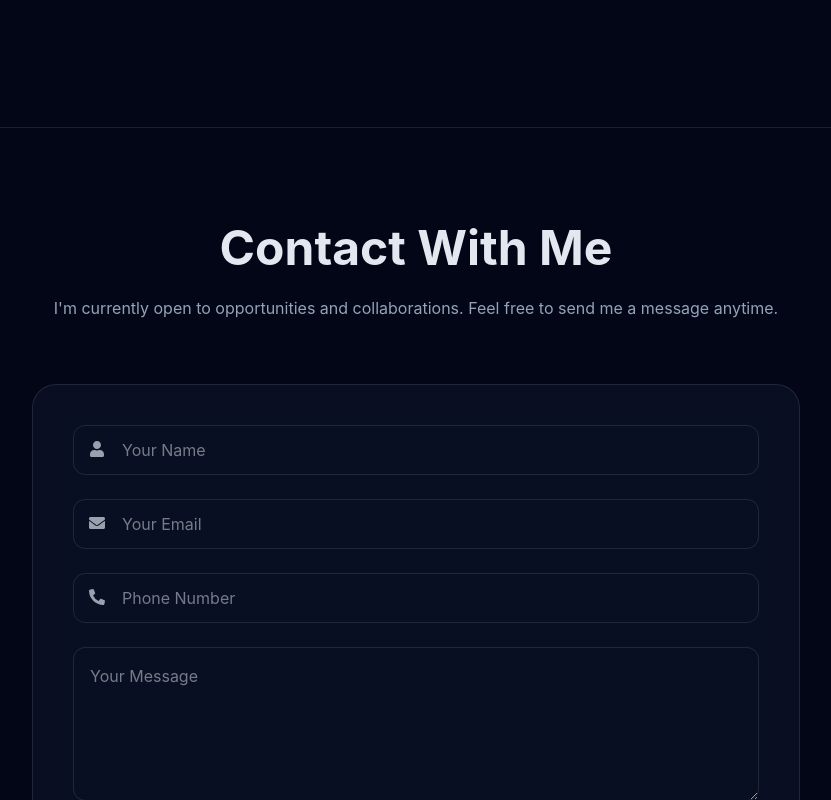
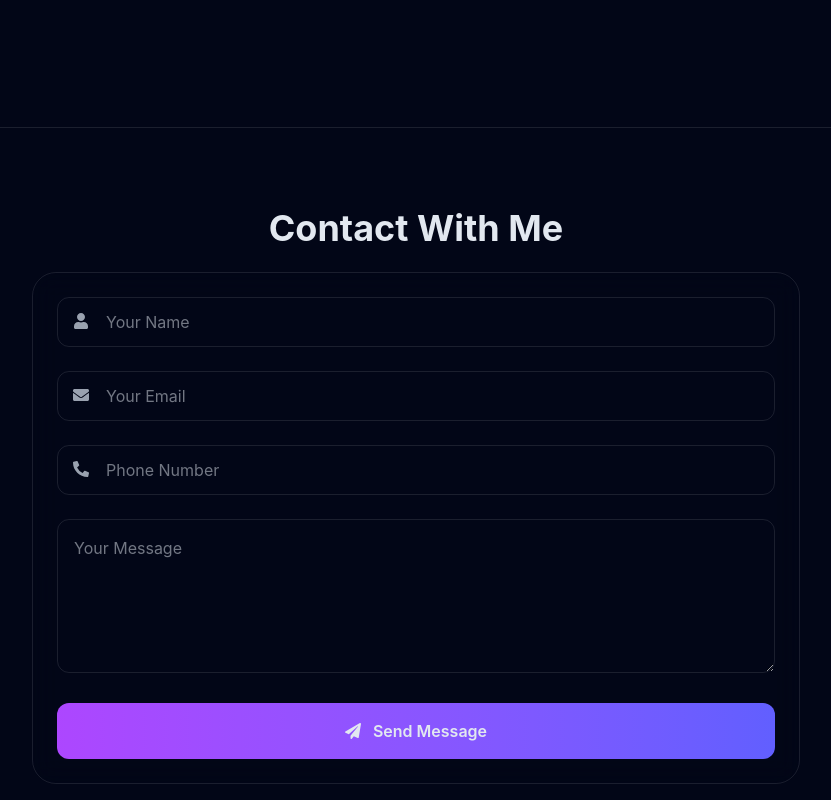
Before and after one commit to Harshramani08/portfolio, a React (Vite) app: page / in a window 1280 px wide. Shown: the part 4480-5280 px from the top of the page, without its empty margins (224-1055 px from the left). Built offline with nearby package versions, Linux system fonts and the light colour scheme.

Commit message:
Fixed EmailJS issue and updated contact form

```diff
--- a/src/components/Contact.jsx
+++ b/src/components/Contact.jsx
@@ -1,18 +1,21 @@
-import { useState } from "react";
+import { useState, useEffect } from "react";
 import { toast } from "react-toastify";
 import { FaUser, FaEnvelope, FaPaperPlane, FaPhoneAlt } from "react-icons/fa";
 import emailjs from "@emailjs/browser";
-
 
 const initialState = {
   name: "",
   email: "",
   phone: "",
-  message: ""
+  message: "",
 };
 
 const Contact = () => {
   const [form, setForm] = useState(initialState);
+
+  useEffect(() => {
+    emailjs.init("ByKrV7PsZWVg5lCOO");
+  }, []);
 
   const handleChange = (e) =>
     setForm({ ...form, [e.target.name]: e.target.value });
@@ -23,13 +26,15 @@ const Contact = () => {
     const phoneRegex = /^[+]?[\d\s\-()]{10,20}$/;
 
     if (!form.name.trim()) return "Name is required";
-    if (!nameRegex.test(form.name)) return "Name must contain only letters";
+    if (!nameRegex.test(form.name))
+      return "Name must contain only letters";
 
     if (!form.email.trim()) return "Email is required";
-    if (!emailRegex.test(form.email)) return "Enter a valid email address";
+    if (!emailRegex.test(form.email))
+      return "Enter valid email";
 
-    if (!form.phone.trim()) return "Phone Number is required";
-    if (form.phone && !phoneRegex.test(form.phone))
+    if (!form.phone.trim()) return "Phone is required";
+    if (!phoneRegex.test(form.phone))
       return "Enter valid phone number";
 
     if (!form.message.trim()) return "Message is required";
@@ -38,7 +43,8 @@ const Contact = () => {
 
     return null;
   };
-  const handleSubmit = (e) => {
+
+  const handleSubmit = async (e) => {
     e.preventDefault();
 
     const error = validateForm();
@@ -47,48 +53,36 @@ const Contact = () => {
       return;
     }
 
-    emailjs.send(
-      "service_abcd123",
-      "template_dkk9dtn",
-      form,
-      "Ajx95gMmH1isMtgp4"
-    )
-      .then(() => {
-        emailjs.send(
-          "service_abcd123",
-          "template_fazirnl",
-          form,
-          "Ajx95gMmH1isMtgp4"
-        );
+    try {
+      await emailjs.send(
+        "service_abcd123",
+        "template_dkk9dtn",
+        form
+      );
 
-        toast.success("Message sent successfully 🚀");
+      toast.success("Message sent successfully 🚀");
+      setForm(initialState);
 
-        setForm(initialState);
-      })
-      .catch(() => {
-        toast.error("Failed to send message!");
-      });
+    } catch (error) {
+      console.log("EMAIL ERROR:", error);
+      toast.error("Failed to send message!");
+    }
   };
 
   const inputClass =
     "w-full rounded-xl border border-white/10 bg-transparent py-3 pl-12 pr-4 outline-none focus:border-primary";
 
   return (
-    <section id="contact" className="px-6 py-20 md:py-24">
+    <section id="contact" className="px-6 py-20">
       <div className="mx-auto max-w-3xl text-center">
 
-        <h2 className="mb-6 text-4xl font-bold md:text-5xl">
+        <h2 className="mb-6 text-4xl font-bold">
           Contact With Me
         </h2>
 
-        <p className="mb-16 text-muted">
-          I'm currently open to opportunities and collaborations.
-          Feel free to send me a message anytime.
-        </p>
-
         <form
           onSubmit={handleSubmit}
-          className="space-y-6 rounded-3xl border border-white/10 bg-lightDark/60 p-6 md:p-10 backdrop-blur-md"
+          className="space-y-6 rounded-3xl border border-white/10 p-6 backdrop-blur-md"
         >
 
           <div className="relative">
@@ -138,7 +132,7 @@ const Contact = () => {
 
           <button
             type="submit"
-            className="flex w-full items-center justify-center gap-3 rounded-xl bg-linear-to-r from-primary to-secondary py-4 font-semibold transition hover:scale-105"
+            className="flex w-full items-center justify-center gap-3 rounded-xl bg-linear-to-r from-purple-500 to-indigo-500 py-4 font-semibold transition hover:scale-105"
           >
             <FaPaperPlane />
             Send Message
```
